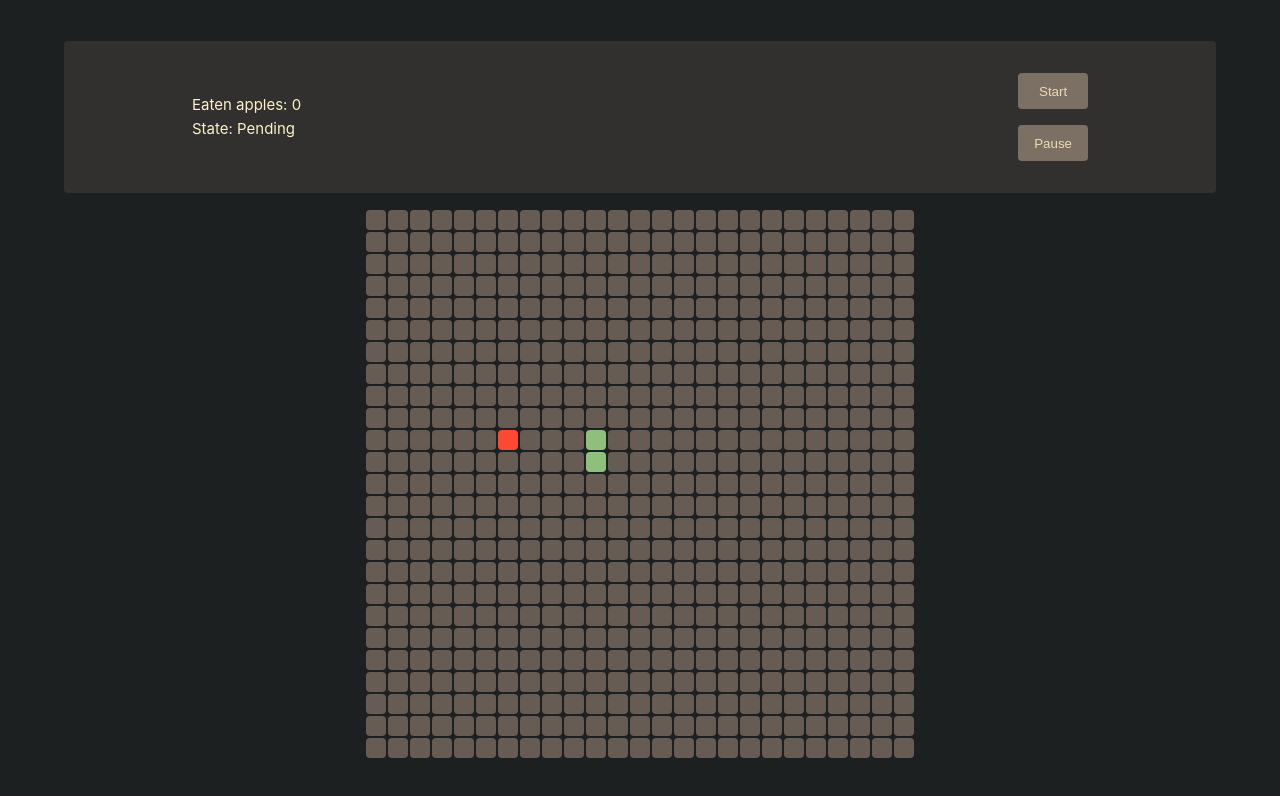
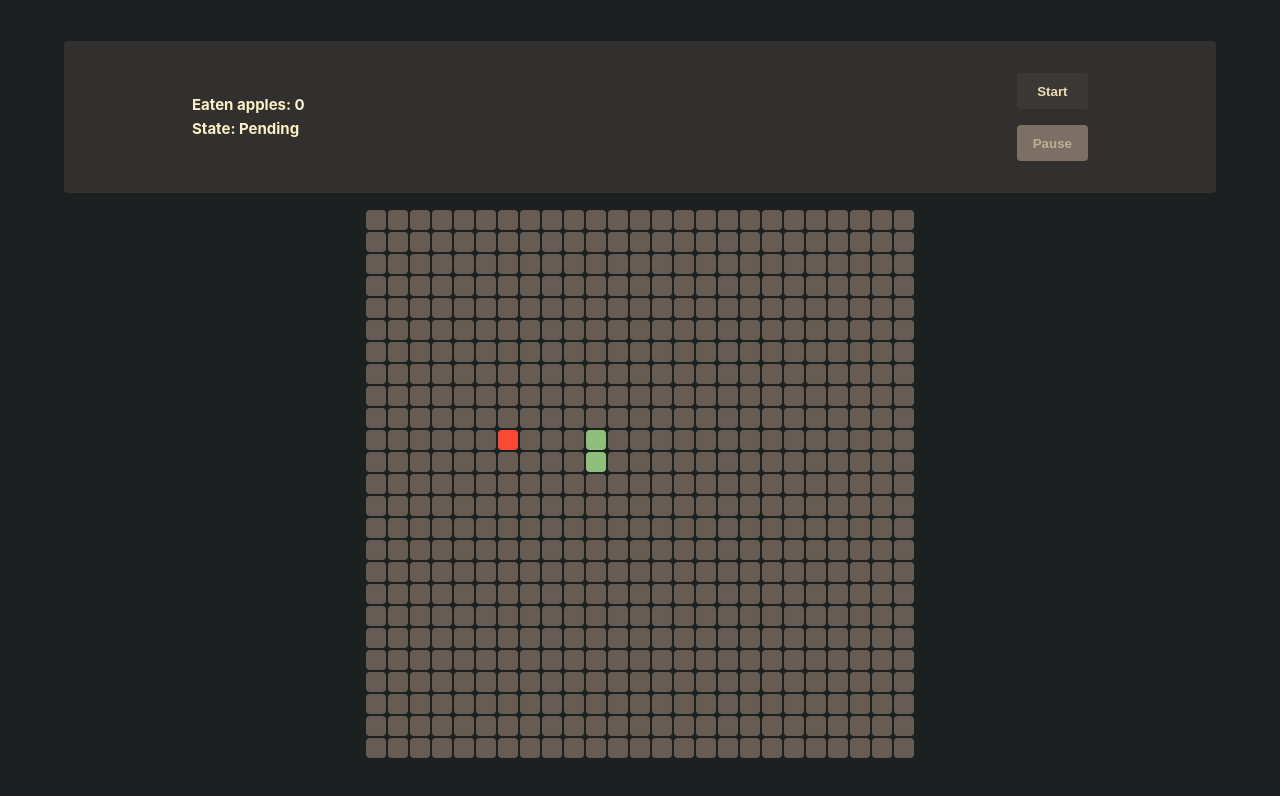
Before and after one commit to JavierPoduje/vue-snake, a Vue app: page / in a window 1280 px wide. Shown: the top 796 px of the page. Built offline with nearby package versions, Linux system fonts and the light colour scheme.

Commit message:
feat: improve buttons styles

```diff
--- a/src/components/GameButton.vue
+++ b/src/components/GameButton.vue
@@ -1,5 +1,12 @@
 <template>
-  <button class="button" @click="onClick">{{ props?.text }}</button>
+  <button
+    :class="props.disabled && 'button--disabled'"
+    :disabled="props.disabled"
+    class="button"
+    @click="onClick"
+  >
+    {{ props?.text }}
+  </button>
 </template>
 
 <script setup>
@@ -11,6 +18,10 @@
     onClick: {
       type: Function,
       required: true
+    },
+    disabled: {
+      type: Boolean,
+      default: true
     }
   })
 </script>
@@ -19,13 +30,26 @@
   @import '../assets/main.scss';
 
   .button {
-    background-color: map-get($colors, bg4);
+    background-color: map-get($colors, bg1);
     color: map-get($colors, fg1);
+    font-weight: bold;
     cursor: pointer;
     min-height: 36px;
     outline: none;
     border: none;
     padding: 0.5rem 1rem;
     border-radius: $radius;
+    transition: all 0.03s ease-in-out;
+
+    &:hover:not(&--disabled) {
+      color: map-get($colors, fg);
+      background-color: map-get($colors, bg2);
+    }
+
+    &--disabled {
+      cursor: default;
+      color: map-get($colors, fg3);
+      background-color: map-get($colors, bg4);
+    }
   }
 </style>
--- a/src/components/GameGrid.vue
+++ b/src/components/GameGrid.vue
@@ -52,9 +52,9 @@
 
   .grid {
     display: grid;
-    height: 550px; // change if the number_of_columns changes
     grid-template-columns: repeat($number_of_columns, 1fr);
     grid-template-rows: repeat($number_of_columns, 1fr);
+    height: 550px; // change if the number_of_columns changes
 
     &__cell_container {
       margin: 0;
--- a/src/components/GameNavbar.vue
+++ b/src/components/GameNavbar.vue
@@ -1,17 +1,26 @@
 <template>
   <nav class="navbar">
     <section class="navbar__stats">
-      <p>Eaten apples: {{ gameStore.eatenApples }}</p>
-      <p>State: {{ gameStore.game.state }}</p>
+      <p class="statsText">Eaten apples: {{ gameStore.eatenApples }}</p>
+      <p class="statsText">State: {{ gameStore.game.state }}</p>
     </section>
     <section class="navbar__buttons">
-      <GameButton text="Start" :on-click="gameStore?.startGame" />
-      <GameButton text="Pause" :on-click="gameStore?.pauseGame" />
+      <GameButton
+        :disabled="gameStore?.game?.state === GameState.Running"
+        :text="gameStore?.game?.state === GameState.Over ? 'Restart' : 'Start'"
+        :on-click="gameStore?.startGame"
+      />
+      <GameButton
+        :disabled="gameStore?.game?.state !== GameState.Running"
+        text="Pause"
+        :on-click="gameStore?.pauseGame"
+      />
     </section>
   </nav>
 </template>
 
 <script setup>
+  import { GameState } from '../models.ts'
   import useGameStore from '../stores/game.ts'
   import GameButton from './GameButton.vue'
 
@@ -33,6 +42,10 @@
       display: flex;
       flex-direction: column;
       justify-content: center;
+
+      .statsText {
+        font-weight: bold;
+      }
     }
 
     &__buttons {
```
